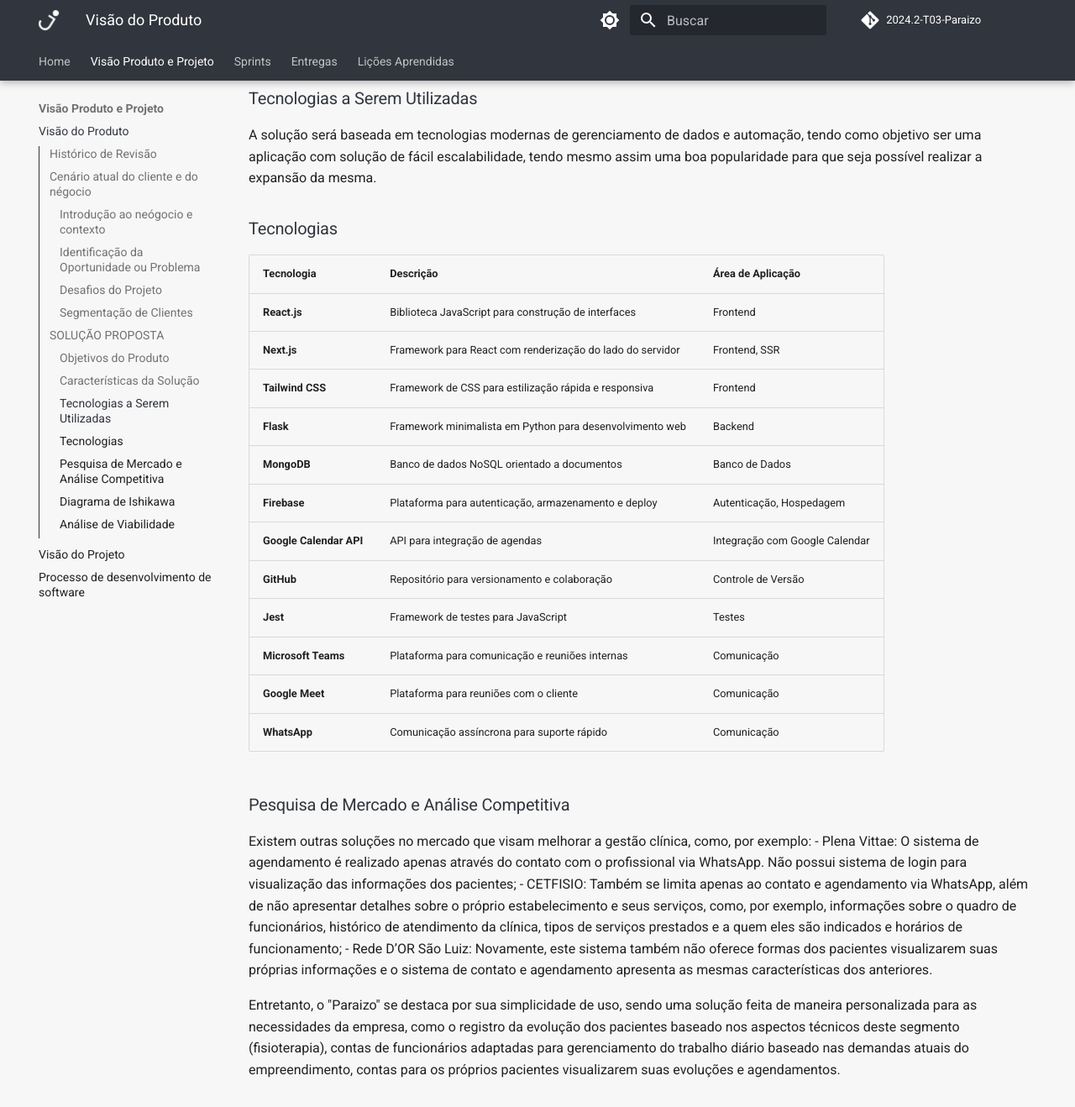
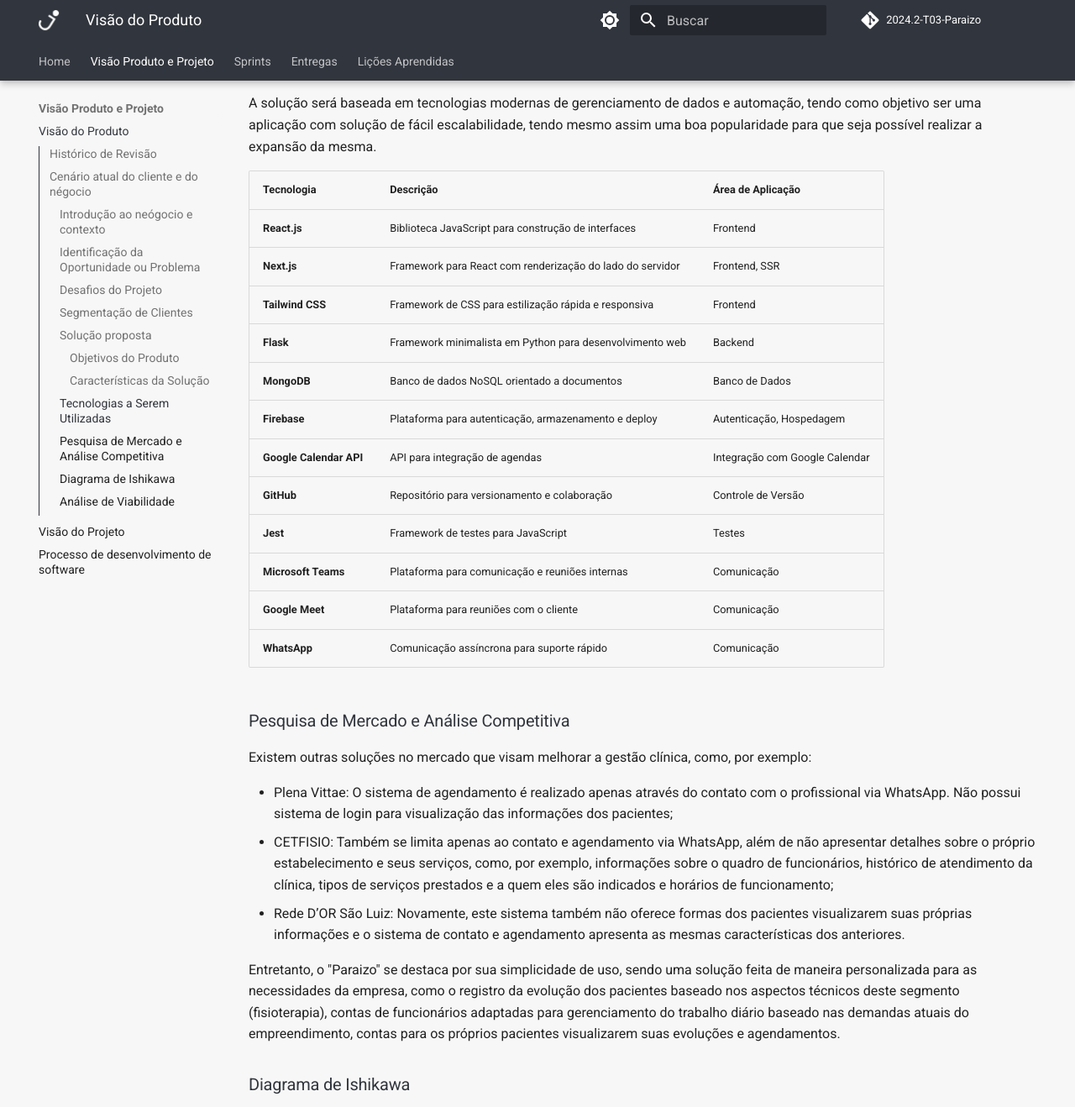
Before and after one commit to mdsreq-fga-unb/2024.2-T03-Paraizo, an MkDocs documentation site: the page built from docs/visao-produto-projeto/visao-produto/index.md, in a window 1280 px wide and 1400 px high, scrolled down 2116 px, cut to the strip 0-1318 px from the top of the window. Shown: the whole strip at 84% size. Built offline with MkDocs 1.6.1 and Material for MkDocs 9.7.7, drawn with Linux system fonts in a browser that asks for light colours; comment, search, counter and statistics services are not loaded; the version menu is left out; some of the changed text lies outside the part shown.

Commit message:
add: adicionando topicos

```diff
--- a/docs/visao-produto-projeto/visao-produto/index.md
+++ b/docs/visao-produto-projeto/visao-produto/index.md
@@ -5,7 +5,7 @@
 | **Data** | **Versão** |                **Descrição**                |                                      **Autor**                                       |
 | :------: | :--------: | :-----------------------------------------: | :----------------------------------------------------------------------------------: |
 |  08/11   |    1.0     | Criação das seção de visão geral do produto | Erick Miranda Santos <br> Maykon Júnio dos Santos Soares <br> Marllon Fausto Cardoso |
-|  09/11   |    2.0     | adição de pontos sobre a solução proposta | Pedro Miguel M. de O. dos Santos |
+|  09/11   |    2.0     |  adição de pontos sobre a solução proposta  |                           Pedro Miguel M. de O. dos Santos                           |
 
 ## Cenário atual do cliente e do négocio
 
@@ -31,21 +31,19 @@
 
 <p style="text-indent: 50px;text-align: justify;"> A PARAIZO atende três segmentos principais de clientes. O primeiro grupo é composto por idosos entre 65 e 85 anos, que representam a maior parte dos clientes recorrentes da clínica, buscando melhorar sua qualidade de vida e lidar com problemas de saúde relacionados ao envelhecimento. O segundo grupo inclui os acompanhantes desses idosos, geralmente jovens e adultos entre 19 e 50 anos, que são parentes ou amigos próximos responsáveis por agendar, transportar e acompanhar os idosos durante as sessões, atuando como o principal canal de comunicação entre os pacientes idosos e a clínica. O terceiro grupo abrange pacientes de diferentes idades com problemas esporádicos, que procuram atendimento para distúrbios pontuais de curto ou médio prazo, constituindo uma fonte de receita adicional para a clínica, ao contrário dos idosos que requerem acompanhamento contínuo. </p>
 
-## SOLUÇÃO PROPOSTA
+### Solução proposta
 
-### Objetivos do Produto
+#### Objetivos do Produto
 
 O principal objetivo do produto "Paraizo" é facilitar a gestão administrativa da clínica, tornando os processos mais eficientes e automatizados, resultando em um serviço de melhor qualidade para fidelizar pacientes como resultado de uma boa qualidade na prestação de serviço e consequentemente resultando na expansão do negócio. Já sobre os objetivos técnicos temos que o produto precisa se comunicar com o Google Agenda para marcar as sessões diretamente sem intervenção do administrador, apresentar contas específicas para os funcionários do empreendimento para visualizarem sua agenda de compromissos e informações de seus pacientes, além de contas para os próprios pacientes visualizarem seus agendamentos e evolução ao longo do tempo.
 
-### Características da Solução
+#### Características da Solução
 
 A solução deve incluir funcionalidades como agendamento automático de consultas, gerenciamento financeiro, cadastro de pacientes, cadastro de serviços e cadastro de funcionários.
 
 ### Tecnologias a Serem Utilizadas
 
 A solução será baseada em tecnologias modernas de gerenciamento de dados e automação, tendo como objetivo ser uma aplicação com solução de fácil escalabilidade, tendo mesmo assim uma boa popularidade para que seja possível realizar a expansão da mesma.
-
-### Tecnologias
 
 | Tecnologia              | Descrição                                                 | Área de Aplicação              |
 | ----------------------- | --------------------------------------------------------- | ------------------------------ |
@@ -65,12 +63,12 @@
 ### Pesquisa de Mercado e Análise Competitiva
 
 Existem outras soluções no mercado que visam melhorar a gestão clínica, como, por exemplo:
+
 - Plena Vittae: O sistema de agendamento é realizado apenas através do contato com o profissional via WhatsApp. Não possui sistema de login para visualização das informações dos pacientes;
 - CETFISIO: Também se limita apenas ao contato e agendamento via WhatsApp, além de não apresentar detalhes sobre o próprio estabelecimento e seus serviços, como, por exemplo, informações sobre o quadro de funcionários, histórico de atendimento da clínica, tipos de serviços prestados e a quem eles são indicados e horários de funcionamento;
 - Rede D’OR São Luiz: Novamente, este sistema também não oferece formas dos pacientes visualizarem suas próprias informações e o sistema de contato e agendamento apresenta as mesmas características dos anteriores.
 
 Entretanto, o "Paraizo" se destaca por sua simplicidade de uso, sendo uma solução feita de maneira personalizada para as necessidades da empresa, como o registro da evolução dos pacientes baseado nos aspectos técnicos deste segmento (fisioterapia), contas de funcionários adaptadas para gerenciamento do trabalho diário baseado nas demandas atuais do empreendimento, contas para os próprios pacientes visualizarem suas evoluções e agendamentos.
-
 
 ### Diagrama de Ishikawa
 
```
